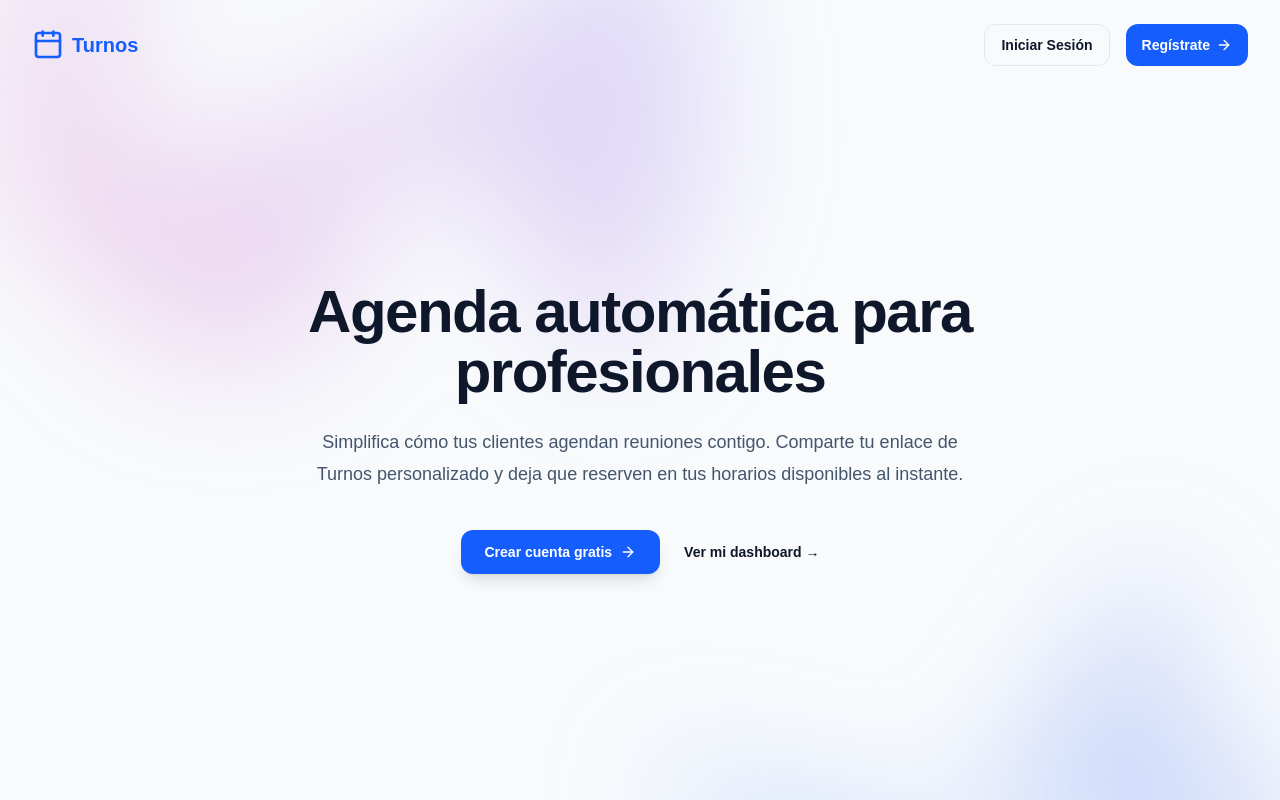
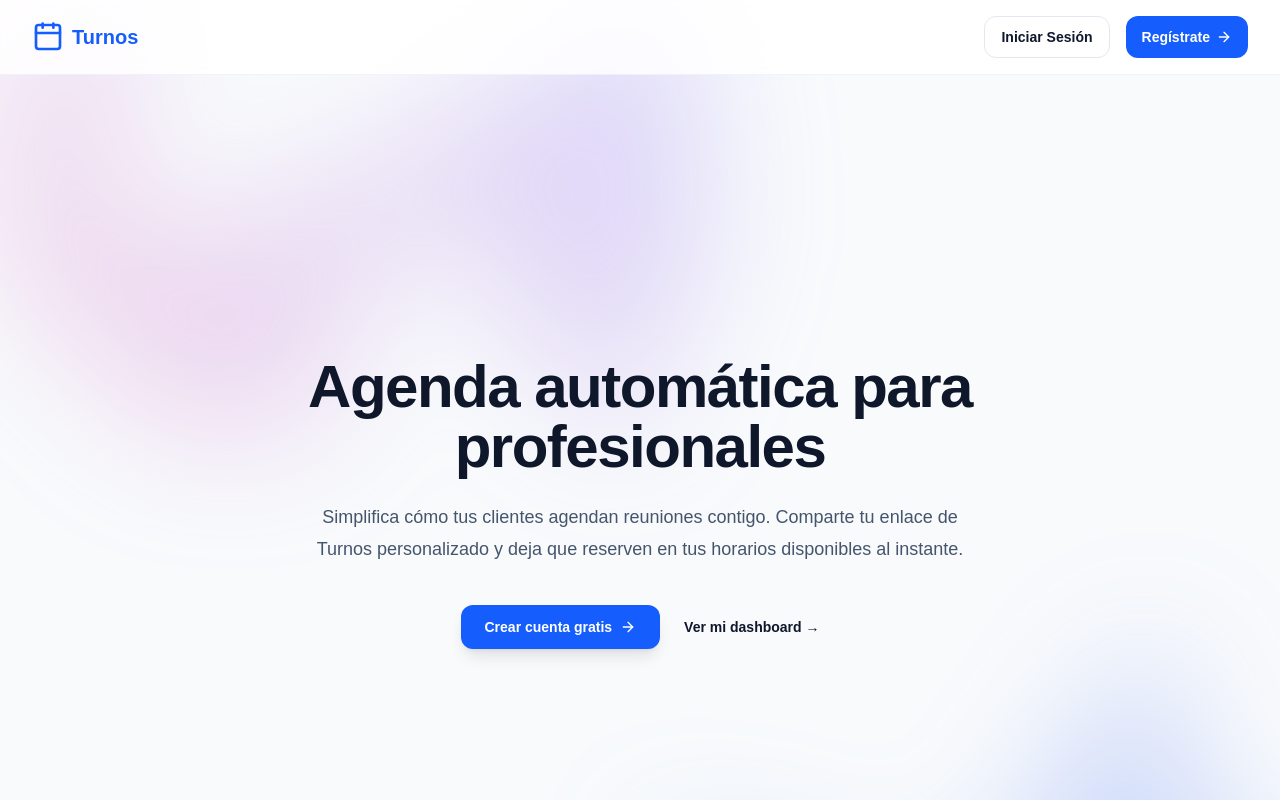
Before and after one commit to gonzazago/turnos-app, a Next.js app: page / in a window 1280 px wide. Shown: the top 800 px of the page. Built offline with nearby package versions, Linux system fonts and the light colour scheme.

Commit message:
feat(ui): Make landing page header sticky with backdrop-blur

```diff
--- a/src/app/page.tsx
+++ b/src/app/page.tsx
@@ -4,8 +4,8 @@ import { Calendar, ArrowRight } from "lucide-react";
 export default function Home() {
   return (
     <div className="min-h-screen bg-white">
-      <header className="absolute inset-x-0 top-0 z-50">
-        <nav className="flex items-center justify-between p-6 lg:px-8" aria-label="Global">
+      <header className="sticky top-0 z-50 bg-white/80 backdrop-blur-md border-b border-slate-200/50">
+        <nav className="flex items-center justify-between p-4 lg:px-8 max-w-7xl mx-auto" aria-label="Global">
           <div className="flex lg:flex-1">
             <Link href="/" className="-m-1.5 p-1.5 flex items-center gap-2 text-blue-600 font-bold text-xl">
               <Calendar className="h-8 w-8" />
```
